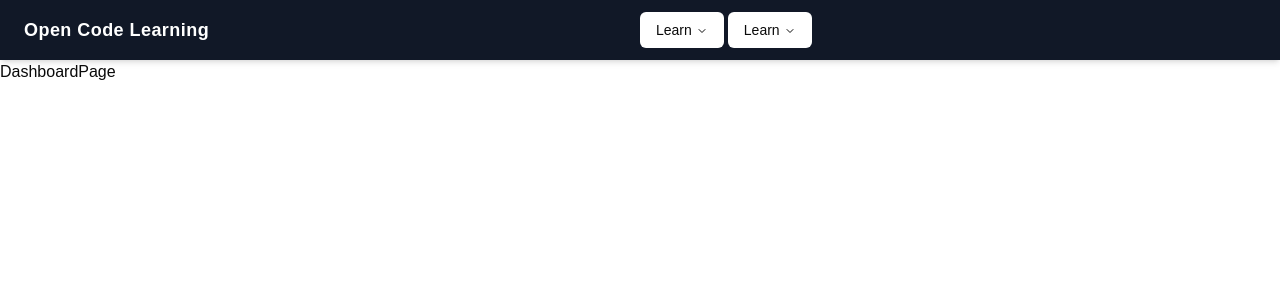
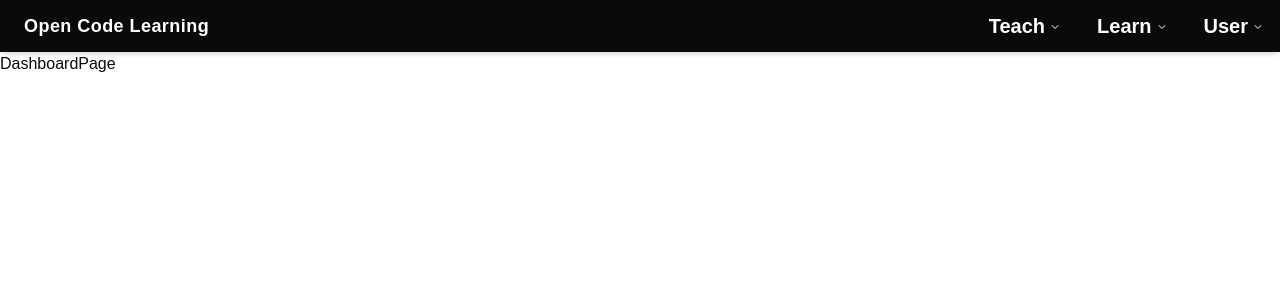
Before and after one commit to hdmGOAT/codelearnproject, a Next.js app in the folder frontend/: page /dashboard in a window 1280 px wide. Shown: the top 300 px of the page. Built offline with nearby package versions, Linux system fonts and the light colour scheme.

Commit message:
working on teach page

```diff
--- a/frontend/app/teach/page.tsx
+++ b/frontend/app/teach/page.tsx
@@ -0,0 +1,11 @@
+import React from "react";
+
+const TeachPage = () => {
+  return (
+    <div className="flex m-3 p-2 border-2 rounded-xl min-h-screen">
+      TeachPage
+    </div>
+  );
+};
+
+export default TeachPage;
--- a/frontend/components/NavBar/NavBar.tsx
+++ b/frontend/components/NavBar/NavBar.tsx
@@ -13,103 +13,35 @@ import {
 
 const NavBar = () => {
   return (
-    <nav className="bg-gray-900 text-white shadow-md">
-      <div className="mx-auto flex justify-between items-center py-3 px-6">
-        <Link href="/" className="text-lg font-bold tracking-wide w-full">
+    <nav className="bg-foreground text-background shadow-md flex items-center">
+      <div className="mx-auto flex justify-between py-3 px-6 w-full">
+        <Link
+          href="/"
+          className="text-lg font-bold tracking-wide align-middle h-full justify-center flex items-center"
+        >
           Open Code Learning
         </Link>
+      </div>
 
-        <div className="flex w-full">
       <NavigationMenu>
         <NavigationMenuList>
-              <NavigationMenuItem className="relative">
-                <NavigationMenuTrigger className="text-foreground">
-                  Learn
+          <NavigationMenuItem>
+            <NavigationMenuTrigger className=" bg-foreground font-semibold text-xl">
+              <NavigationMenuLink href="/teach">Teach</NavigationMenuLink>
             </NavigationMenuTrigger>
-                <NavigationMenuContent className="min-w-[200px] bg-gray-800 rounded-md shadow-lg p-2">
-                  <ul className="flex flex-col space-y-2">
-                    <li>
-                      <NavigationMenuLink
-                        href="/learn"
-                        className="block px-4 py-3 hover:bg-gray-700 rounded-md transition"
-                      >
-                        <h1 className="font-bold">Recommended</h1>
-                        <p className="text-xs text-gray-300">
-                          The best courses for you
-                        </p>
-                      </NavigationMenuLink>
-                    </li>
-                    <li>
-                      <NavigationMenuLink
-                        href="/learn"
-                        className="block px-4 py-3 hover:bg-gray-700 rounded-md transition"
-                      >
-                        <h1 className="font-bold">Explore</h1>
-                        <p className="text-xs text-gray-300">
-                          Dive into new waters of knowledge
-                        </p>
-                      </NavigationMenuLink>
-                    </li>
-                    <li>
-                      <NavigationMenuLink
-                        href="/learn"
-                        className="block px-4 py-3 hover:bg-gray-700 rounded-md transition"
-                      >
-                        <h1 className="font-bold">Following</h1>
-                        <p className="text-xs text-gray-300">
-                          Courses by those you follow
-                        </p>
-                      </NavigationMenuLink>
-                    </li>
-                  </ul>
-                </NavigationMenuContent>
           </NavigationMenuItem>
-              <NavigationMenuItem className="relative">
-                <NavigationMenuTrigger className="text-foreground">
-                  Learn
+          <NavigationMenuItem>
+            <NavigationMenuTrigger className=" bg- font-semibold text-xl">
+              <NavigationMenuLink href="/learn">Learn</NavigationMenuLink>
             </NavigationMenuTrigger>
-                <NavigationMenuContent className="min-w-[200px] bg-gray-800 rounded-md shadow-lg p-2">
-                  <ul className="flex flex-col space-y-2">
-                    <li>
-                      <NavigationMenuLink
-                        href="/learn"
-                        className="block px-4 py-3 hover:bg-gray-700 rounded-md transition"
-                      >
-                        <h1 className="font-bold">Recommended</h1>
-                        <p className="text-xs text-gray-300">
-                          The best courses for you
-                        </p>
-                      </NavigationMenuLink>
-                    </li>
-                    <li>
-                      <NavigationMenuLink
-                        href="/learn"
-                        className="block px-4 py-3 hover:bg-gray-700 rounded-md transition"
-                      >
-                        <h1 className="font-bold">Explore</h1>
-                        <p className="text-xs text-gray-300">
-                          Dive into new waters of knowledge
-                        </p>
-                      </NavigationMenuLink>
-                    </li>
-                    <li>
-                      <NavigationMenuLink
-                        href="/learn"
-                        className="block px-4 py-3 hover:bg-gray-700 rounded-md transition"
-                      >
-                        <h1 className="font-bold">Following</h1>
-                        <p className="text-xs text-gray-300">
-                          Courses by those you follow
-                        </p>
-                      </NavigationMenuLink>
-                    </li>
-                  </ul>
-                </NavigationMenuContent>
+          </NavigationMenuItem>
+          <NavigationMenuItem>
+            <NavigationMenuTrigger className=" bg- font-semibold text-xl">
+              <NavigationMenuLink href="/dashboard">User</NavigationMenuLink>
+            </NavigationMenuTrigger>
           </NavigationMenuItem>
         </NavigationMenuList>
       </NavigationMenu>
-        </div>
-      </div>
     </nav>
   );
 };
```
Lines whose indentation alone changed are shown as unchanged.
